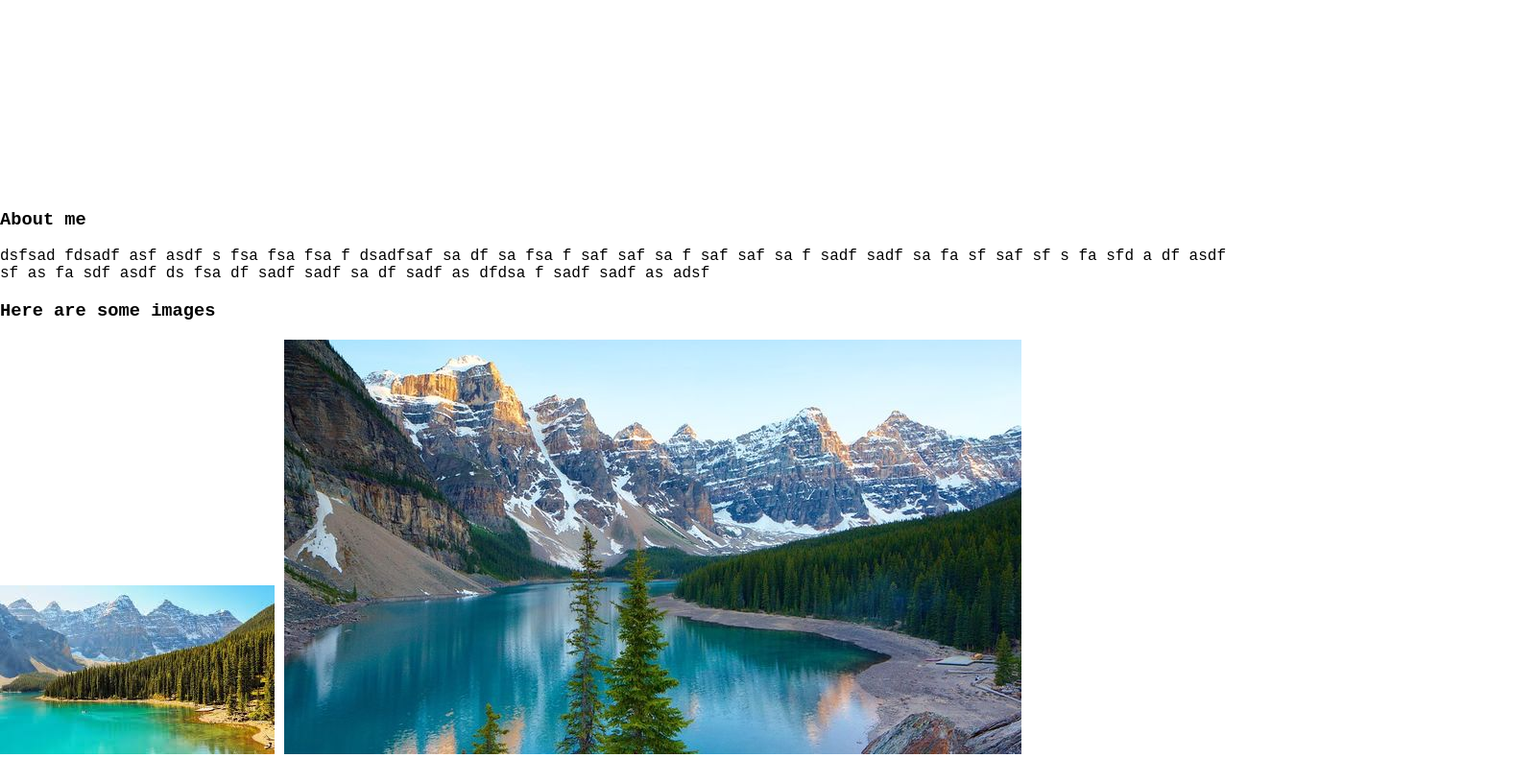
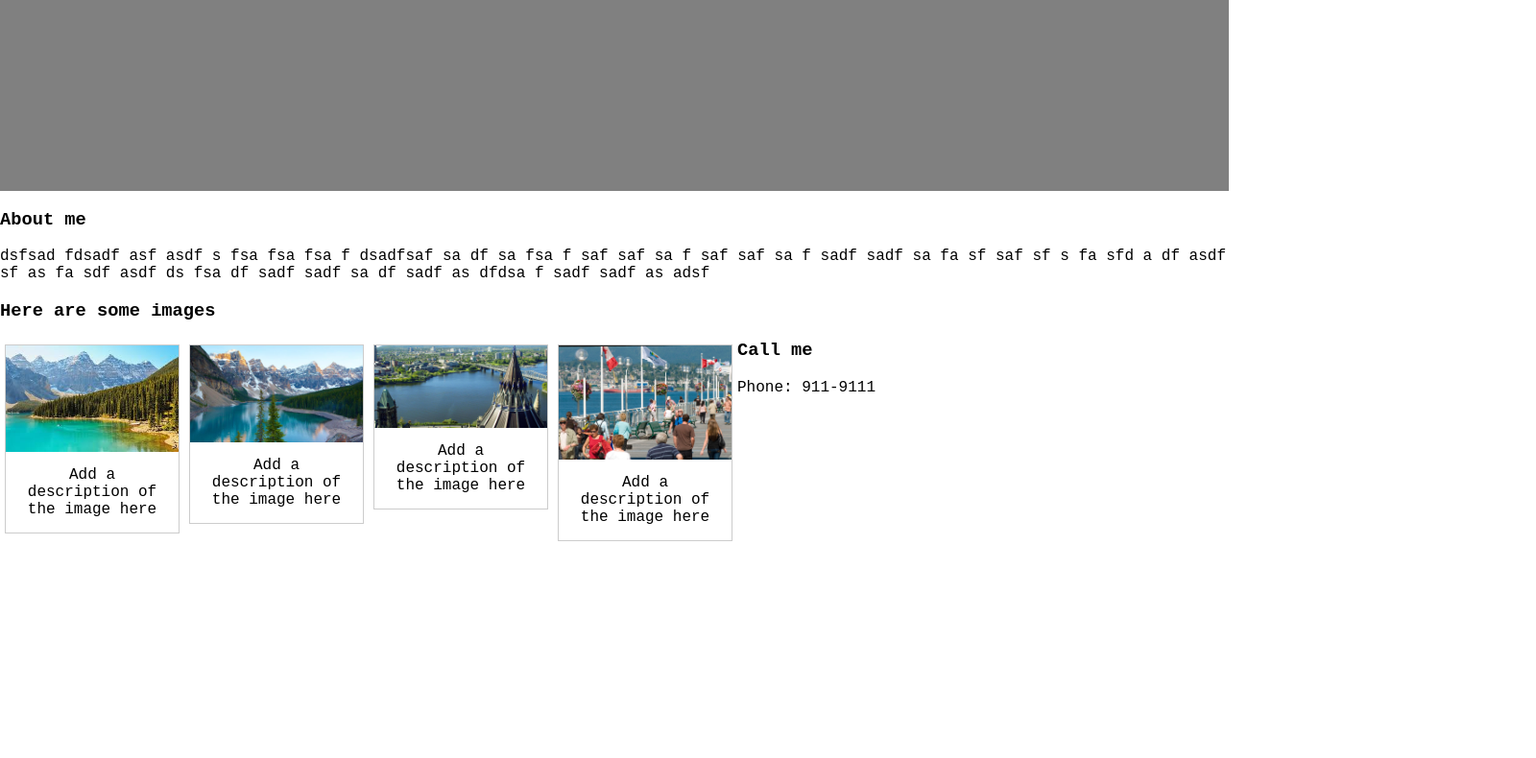
Before and after one commit to connorkolb13/HTML_Fun, a plain HTML site: page Andrew/index.html in a window 1280 px wide. Shown: the part 101-891 px from the top of the page at 96% size, 1600 px wide, since content can reach past the window. After the commit the page ends 800 px from the top, so only its background shows below. Drawn offline with Linux system fonts and the light colour scheme.

Commit message:
More editing
yup

```diff
--- a/Andrew/index.html
+++ b/Andrew/index.html
@@ -1,9 +1,11 @@
 <html>
+
 <head>
     <title>Andrew</title>
     <link rel="stylesheet" href="stylesheet.css">
     <link rel="icon" href="images/orange.ico">
 </head>
+
 <body>
     <header class="gray-background center-text">
         <h2>Hello my name is Andrew</h2>
@@ -12,15 +14,39 @@
     <!--About-->
     <div class="about">
         <h3>About me</h3>
-            <p>dsfsad fdsadf asf asdf s fsa fsa fsa f dsadfsaf sa df sa fsa f saf saf sa f saf saf sa f sadf sadf sa fa sf saf sf s fa sfd a df asdf sf as fa sdf asdf ds fsa df sadf sadf sa df sadf as dfdsa f sadf sadf as adsf</p>
+        <p>dsfsad fdsadf asf asdf s fsa fsa fsa f dsadfsaf sa df sa fsa f saf saf sa f saf saf sa f sadf sadf sa fa sf
+            saf sf s fa sfd a df asdf sf as fa sdf asdf ds fsa df sadf sadf sa df sadf as dfdsa f sadf sadf as adsf</p>
     </div>
     <!--Images-->
     <div>
         <h3>Here are some images</h3>
-            <img src="images/canada.jpg" alt="Canada">
-            <img src="images/canada2.jpg" alt="More Canada">
-            <img src="images/canada3.jpg" alt="Even More Canada">
-            <img src="images/canada4.jpg" alt="Last Canada">
+        <div class="gallery">
+            <a target="_blank" href="images/canada.jpg">
+                <img src="images/canada.jpg" alt="Canada" width="600" height="400">
+            </a>
+            <div class="desc">Add a description of the image here</div>
+        </div>
+
+        <div class="gallery">
+            <a target="_blank" href="images/canada2.jpg">
+                <img src="images/canada2.jpg" alt="Canada2" width="600" height="400">
+            </a>
+            <div class="desc">Add a description of the image here</div>
+        </div>
+
+        <div class="gallery">
+            <a target="_blank" href="images/canada3.jpg">
+                <img src="images/canada3.jpg" alt="Canada3" width="600" height="400">
+            </a>
+            <div class="desc">Add a description of the image here</div>
+        </div>
+
+        <div class="gallery">
+            <a target="_blank" href="images/canada4.jpg">
+                <img src="images/canada4.jpg" alt="Canada4" width="600" height="400">
+            </a>
+            <div class="desc">Add a description of the image here</div>
+        </div>
     </div>
     <!--Contact me-->
     <div>
--- a/Andrew/stylesheet.css
+++ b/Andrew/stylesheet.css
@@ -7,10 +7,31 @@ header  {
     height: 300px;
 }
 
-#center-text {
+.center-text {
     text-align: center;
 }
 
-#gray-background{
+.gray-background{
     background-color: gray;
 }
+
+div.gallery {
+    margin: 5px;
+    border: 1px solid #ccc;
+    float: left;
+    width: 180px;
+}
+
+div.gallery:hover {
+    border: 1px solid #777;
+}
+
+div.gallery img {
+    width: 100%;
+    height: auto;
+}
+
+div.desc {
+    padding: 15px;
+    text-align: center;
+}
```
Lines whose indentation alone changed are shown as unchanged.
